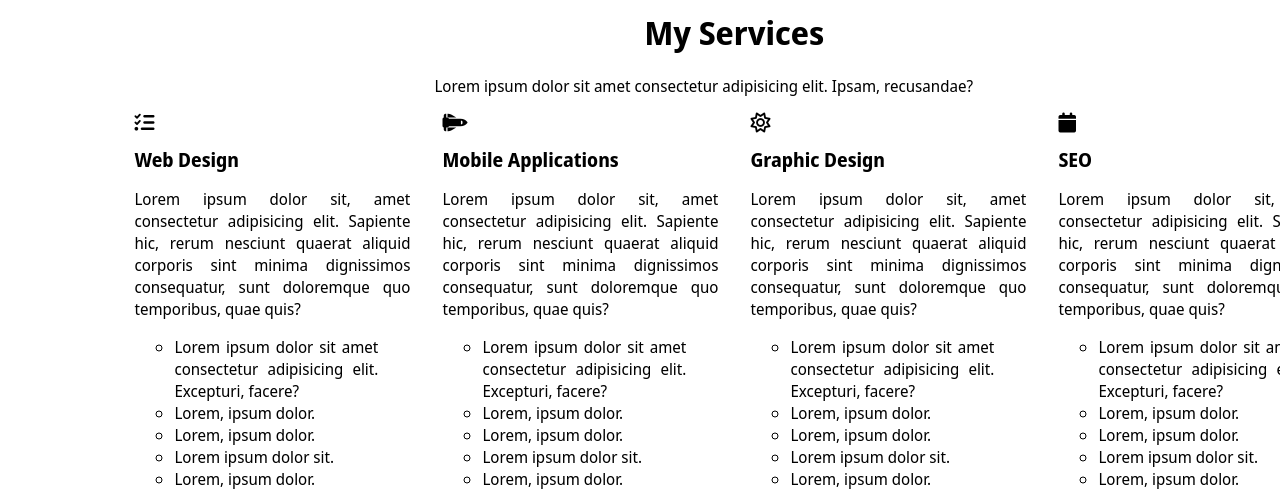
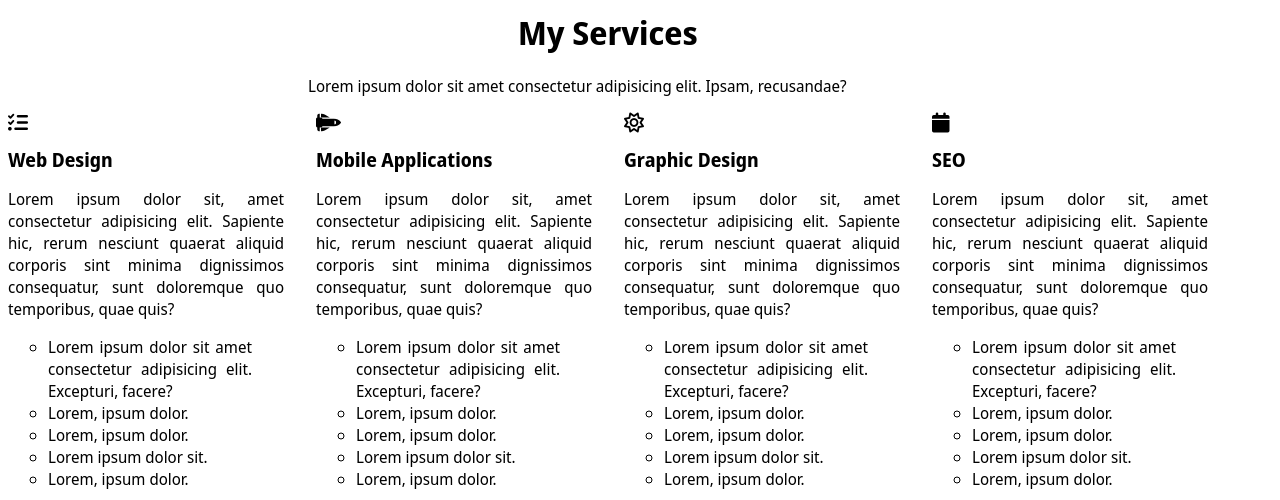
Before and after one commit to lehonganh0201/hibernate, a plain HTML site: page index.html in a window 1280 px wide. Shown: the part 1112-1612 px from the top of the page. Drawn offline with Linux system fonts and the light colour scheme.

Commit message:
fix css part 2

```diff
--- a/style.css
+++ b/style.css
@@ -10,7 +10,7 @@ hr{
 .body{
     width: 1200px;
     position: relative;
-    left:10%;
+    /* left:10%; */
 }
 
 .head{
```
